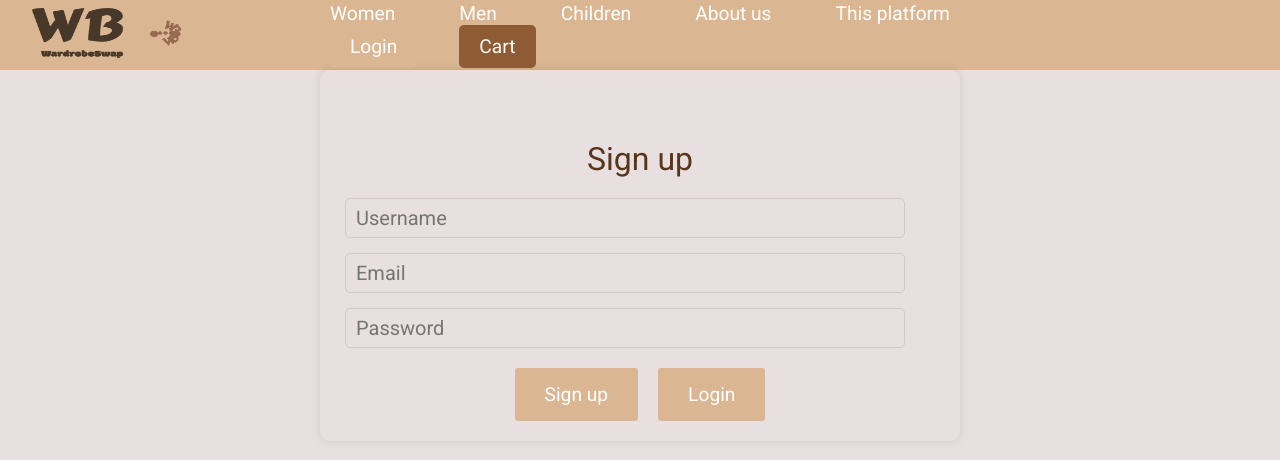
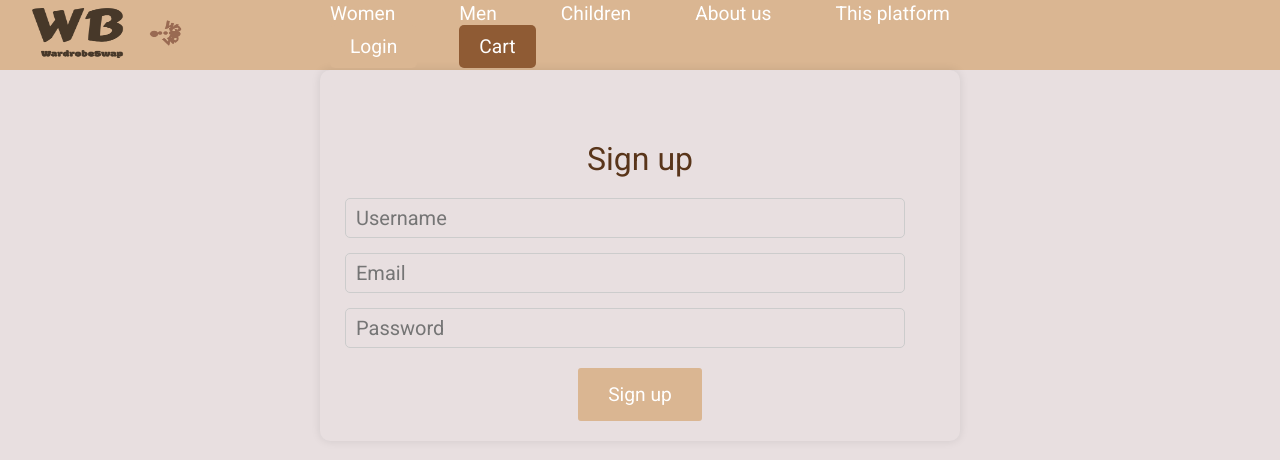
Before and after one commit to malia120/WardrobeSwap, a React (Create React App) app in the folder frontend/: page /signup in a window 1280 px wide. Shown: the top 460 px of the page. Built offline with nearby package versions, Linux system fonts and the light colour scheme.

Commit message:
fixed sign up error

```diff
--- a/frontend/src/Components/SignUp.jsx
+++ b/frontend/src/Components/SignUp.jsx
@@ -24,7 +24,6 @@ const SignUp = () => {
         </div>
         <div className='submit_container'>
             <div className='Submit'>Sign up</div>
-            <div className='Submit'>Login</div>
         </div>
     </div>
   )
```
